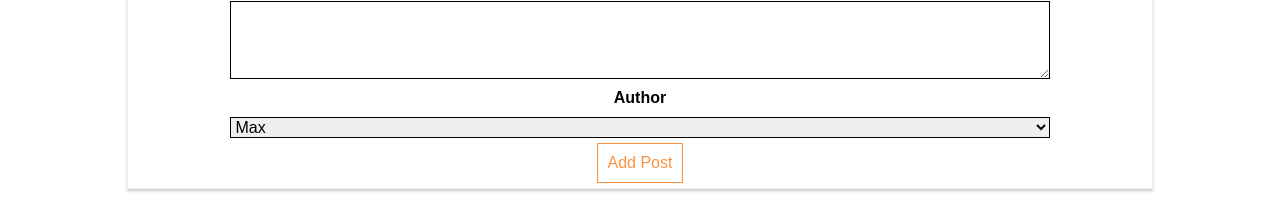
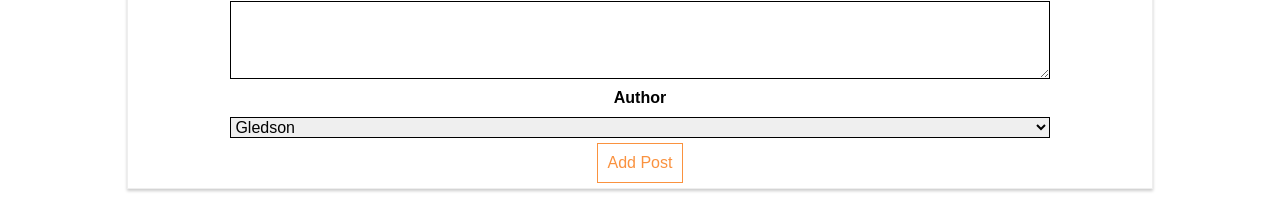
Before and after one commit to dg00GT00/ReactSamples, a React (Create React App) app: page /new-post in a window 1280 px wide. Shown: the part 240-447 px from the top of the page. Built offline with nearby package versions, Linux system fonts and the light colour scheme; the HTML template or start-up script is replaced by a standard one.

Commit message:
Using Routing-Related Props

```diff
--- a/src/containers/NewPost/NewPost.tsx
+++ b/src/containers/NewPost/NewPost.tsx
@@ -1,4 +1,5 @@
 import * as React from "react";
+import { RouteComponentProps } from "react-router-dom";
 
 import "./NewPost.css";
 
@@ -8,12 +9,16 @@ type NewPostState = {
 	author: string;
 };
 
-class NewPost extends React.Component<{}, NewPostState> {
+class NewPost extends React.Component<RouteComponentProps, NewPostState> {
 	state: NewPostState = {
 		title: "",
 		content: "",
 		author: "Max",
 	};
+
+	componentDidMount(): void {
+		console.log(this.props);
+	}
 
 	render() {
 		return (
@@ -36,8 +41,8 @@ class NewPost extends React.Component<{}, NewPostState> {
 					value={this.state.author}
 					onChange={(event) => this.setState({ author: event.target.value })}
 				>
-					<option value="Max">Max</option>
-					<option value="Manu">Manu</option>
+					<option value="Gledson">Gledson</option>
+					<option value="Gledson again">Gledson again</option>
 				</select>
 				<button>Add Post</button>
 			</div>
--- a/src/containers/Posts/Posts.tsx
+++ b/src/containers/Posts/Posts.tsx
@@ -1,6 +1,7 @@
 import * as React from "react";
 import axios from "axios";
 import Post from "../../components/Post/Post";
+import { RouteComponentProps } from "react-router-dom";
 
 type BlogState = {
 	posts: PostsType[];
@@ -15,13 +16,15 @@ type PostsType = {
 	author: string;
 };
 
-class Posts extends React.Component<{}, BlogState> {
+class Posts extends React.Component<RouteComponentProps, BlogState> {
 	state: BlogState = {
 		posts: [],
 		author: "",
 	};
 
 	componentDidMount() {
+		console.log(this.props);
+
 		axios
 			.get<PostsType[]>("https://jsonplaceholder.typicode.com/posts")
 			.then((response) => {
```
